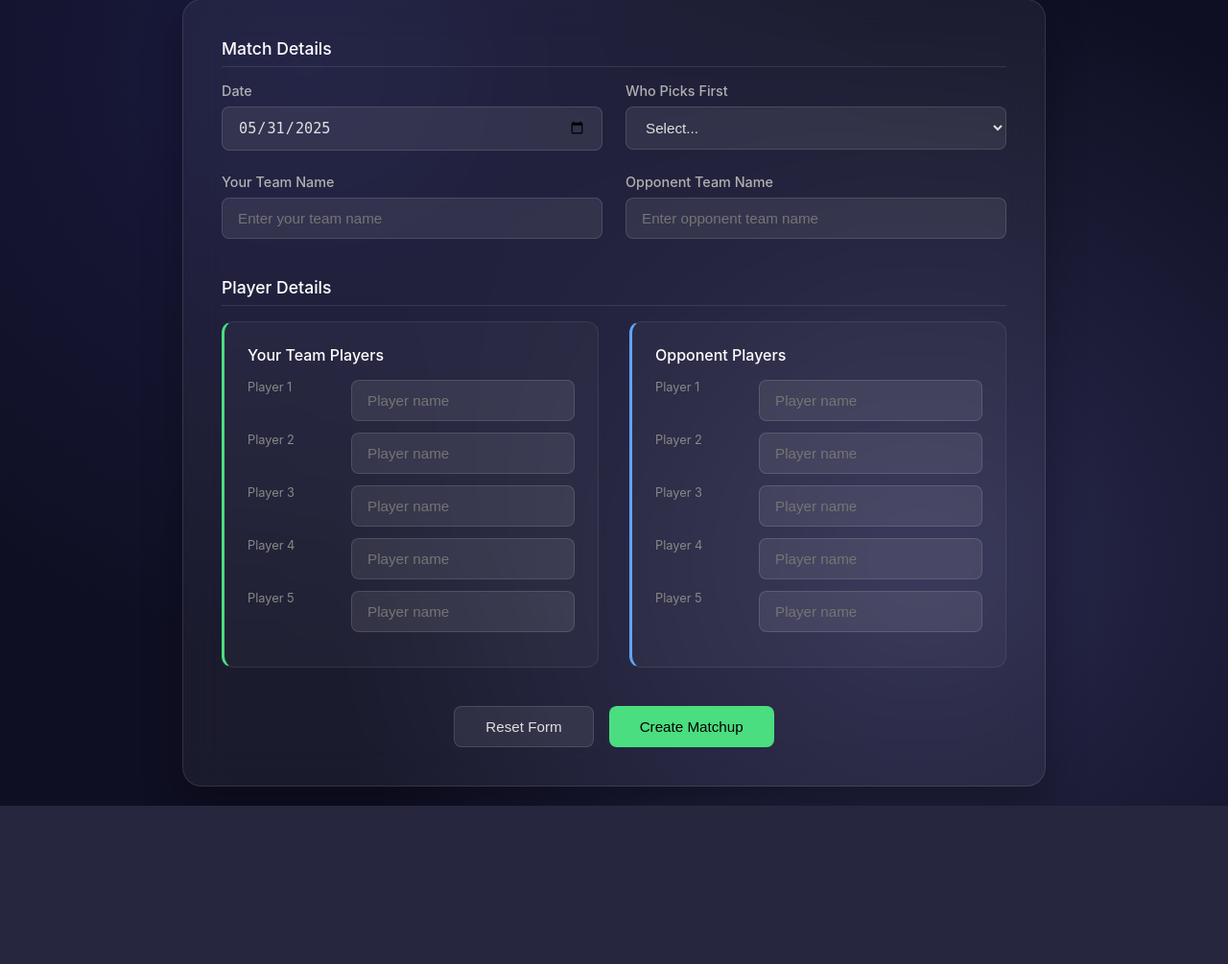
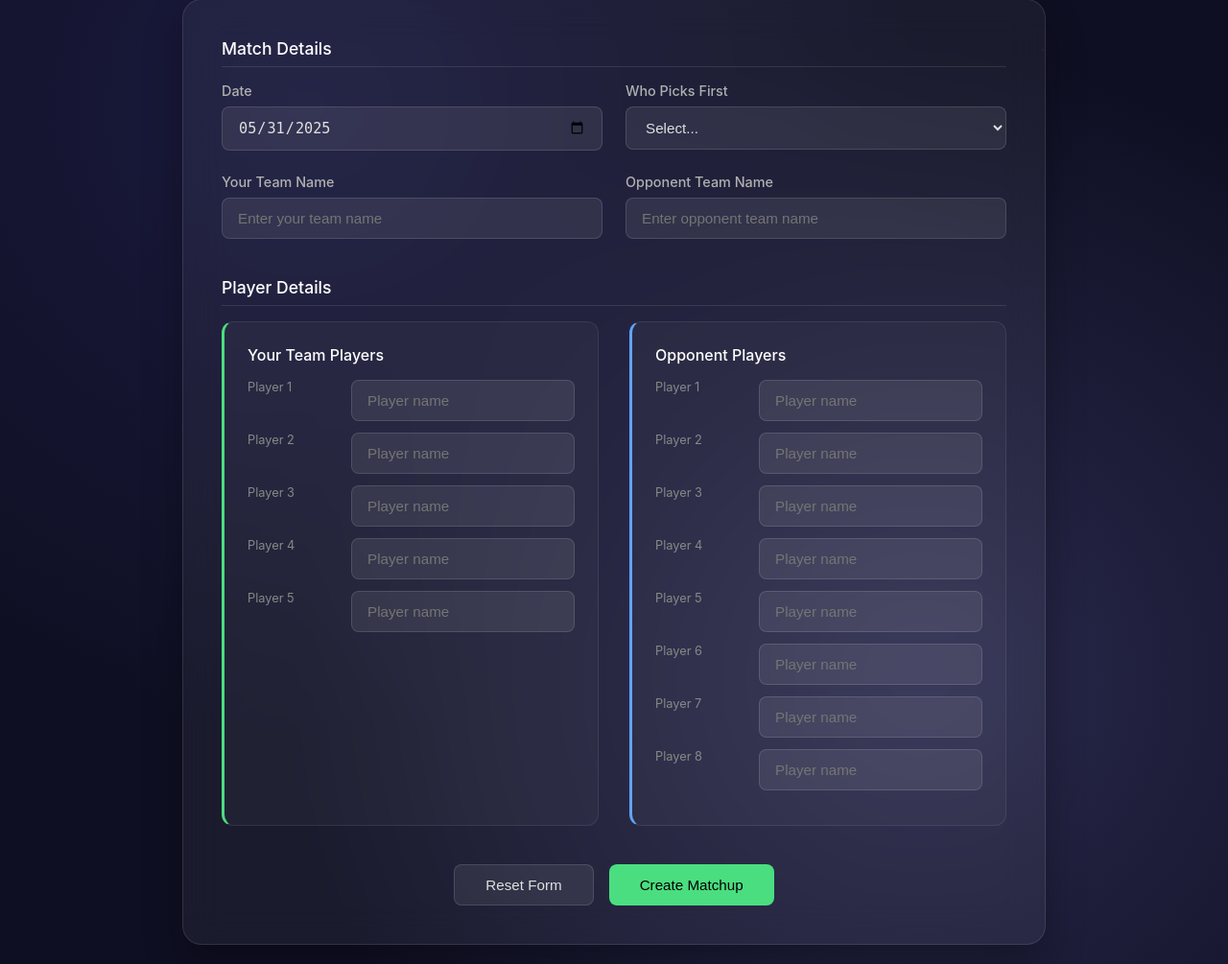
Before and after one commit to alex-street/flask, a Flask app: page /creatematchup/ in a window 1280 px wide. Shown: the part 189-1194 px from the top of the page at 96% size. Before the commit the page ends 1029 px from the top, so only its background shows below. Run offline with Flask 2, Linux system fonts and the light colour scheme.

Commit message:
Update creatematchup.html

```diff
--- a/templates/creatematchup.html
+++ b/templates/creatematchup.html
@@ -386,6 +386,18 @@
                                     <div class="player-number">Player 5</div>
                                     <input type="text" name="oppPlayer5Name" placeholder="Player name" required>
                                 </div>
+                                <div class="player-row">
+                                    <div class="player-number">Player 6</div>
+                                    <input type="text" name="oppPlayer5Name" placeholder="Player name" required>
+                                </div>
+                                <div class="player-row">
+                                    <div class="player-number">Player 7</div>
+                                    <input type="text" name="oppPlayer5Name" placeholder="Player name" required>
+                                </div>
+                                <div class="player-row">
+                                    <div class="player-number">Player 8</div>
+                                    <input type="text" name="oppPlayer5Name" placeholder="Player name" required>
+                                </div>
                             </div>
                         </div>
                     </div>
```
